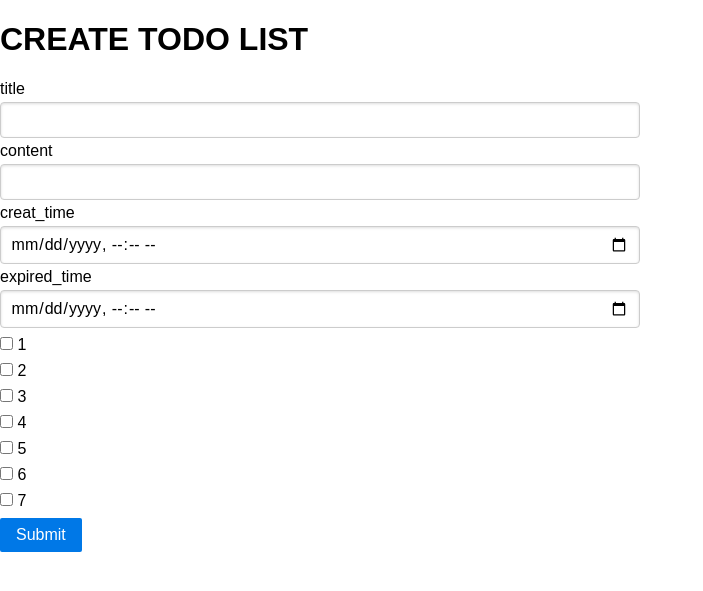
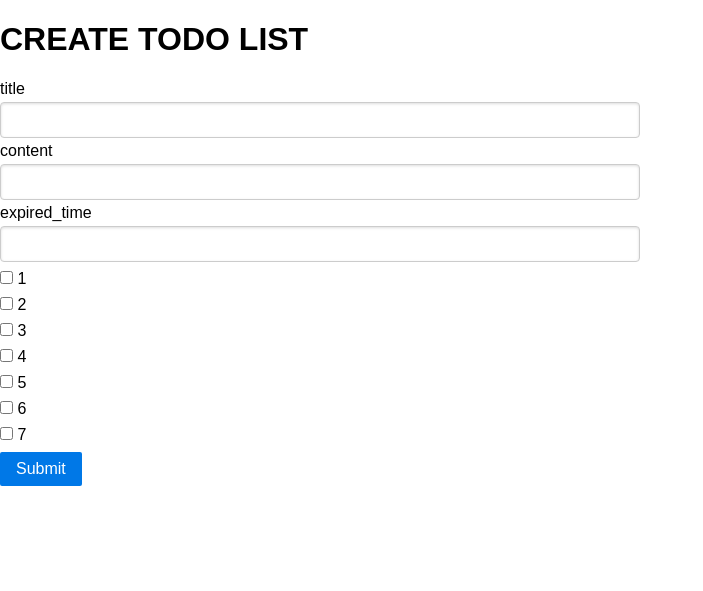
Before and after one commit to Curt-H/bgztech, a Django app: page /todo/new in a window 1280 px wide. Shown: the top 591 px of the page, without its empty margins (0-703 px from the left). Run offline with Django 3.2, Linux system fonts and the light colour scheme; parts of the project's set-up code (start-up, migrations or seed data) failed here and were passed over.

Commit message:
Update: remove unecessary input

```diff
--- a/templates/todolist/new_view.html
+++ b/templates/todolist/new_view.html
@@ -14,19 +14,15 @@
 <form class="pure-form pure-form-stacked" action="{% url 'todo new post' %}" method="post" autocomplete="off">
     <label>
         title
-        <input class="pure-input-1-2" name="title" type="text">
+        <input class="pure-input-1-2" name="title" type="text" required>
     </label>
     <label>
         content
         <input class="pure-input-1-2" name="content" type="text">
     </label>
     <label>
-        creat_time
-        <input class="pure-input-1-2" name="creat_time" type="datetime-local">
-    </label>
-    <label>
         expired_time
-        <input class="pure-input-1-2" name="expired_time" type="datetime-local">
+        <input class="pure-input-1-2" name="duration" type="number" required>
     </label>
     <label class="pure-checkbox">
         <input name="repeat" type="checkbox" value="1">
```
